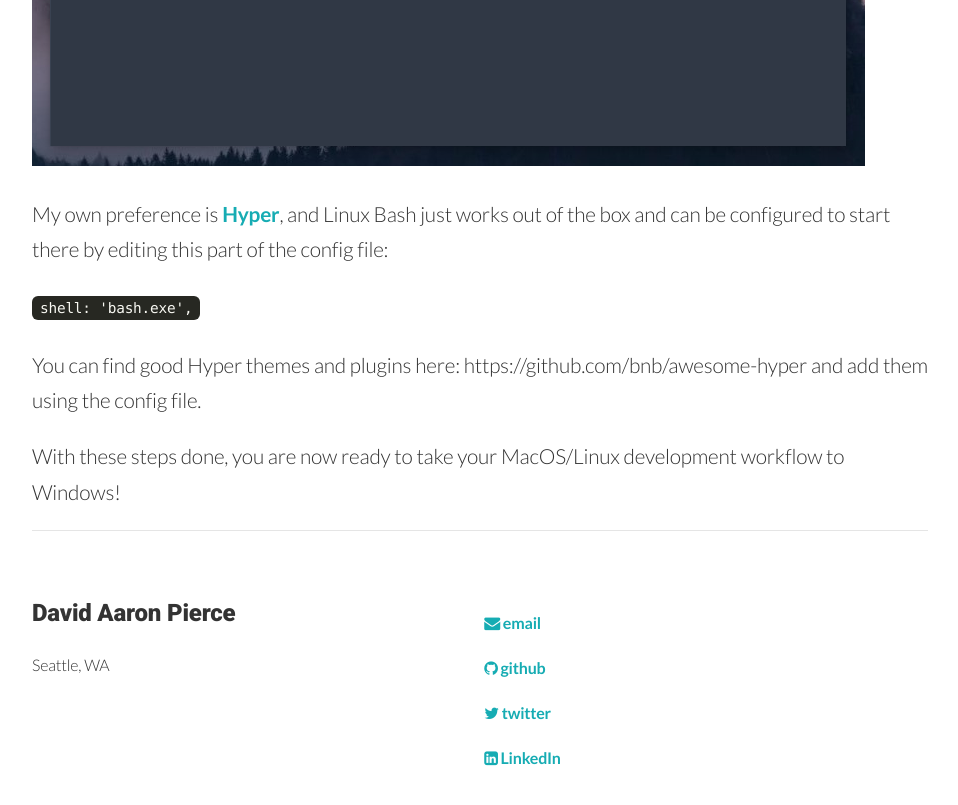
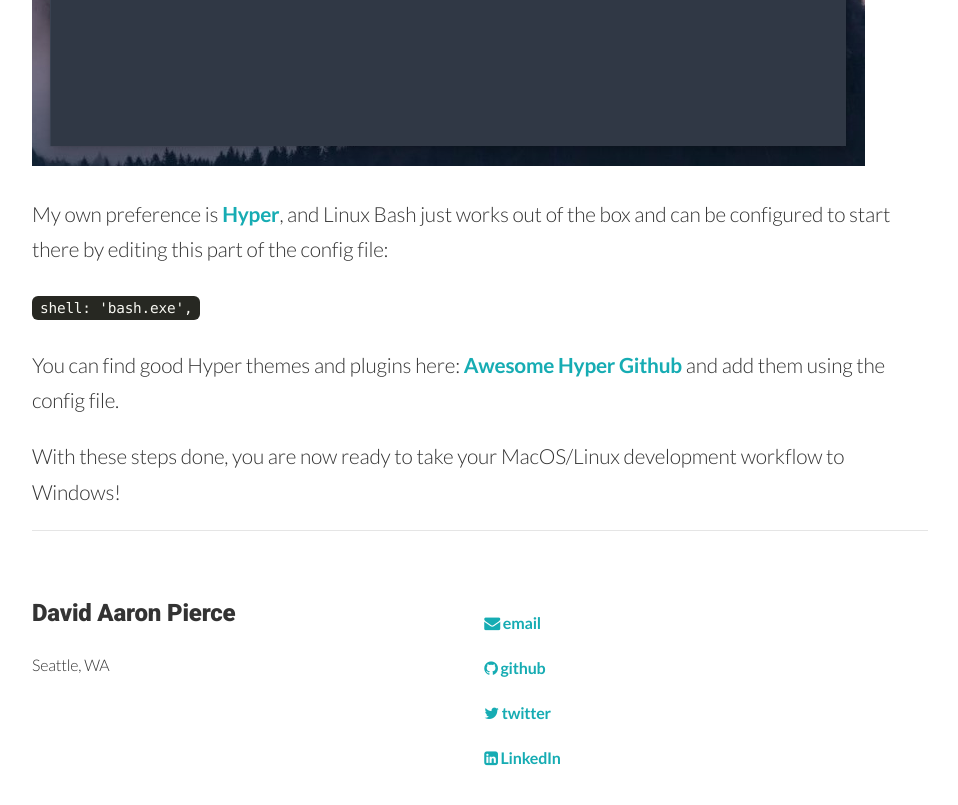
Before and after one commit to dapierce/dapierce.github.io-archive, a Jekyll site: the page built from _posts/2017-09-02-windows-10-a-linux-dev-environment.md, in a window 1280 px wide and 900 px high, scrolled down 3742 px. Shown: the top 805 px of the window, without its empty margins (160-1118 px from the left). Built offline with Jekyll 4.4.1, drawn with Linux system fonts in a browser that asks for light colours; nearby versions of some CDN libraries; some of the changed lines change nothing that is shown.

Commit message:
Blog post correction

```diff
--- a/_posts/2017-09-02-windows-10-a-linux-dev-environment.md
+++ b/_posts/2017-09-02-windows-10-a-linux-dev-environment.md
@@ -66,6 +66,6 @@
 
 `shell: 'bash.exe',`
 
-You can find good Hyper themes and plugins here: https://github.com/bnb/awesome-hyper and add them using the config file.
+You can find good Hyper themes and plugins here: [Awesome Hyper Github](https://github.com/bnb/awesome-hyper) and add them using the config file.
 
 With these steps done, you are now ready to take your MacOS/Linux development workflow to Windows!
```
